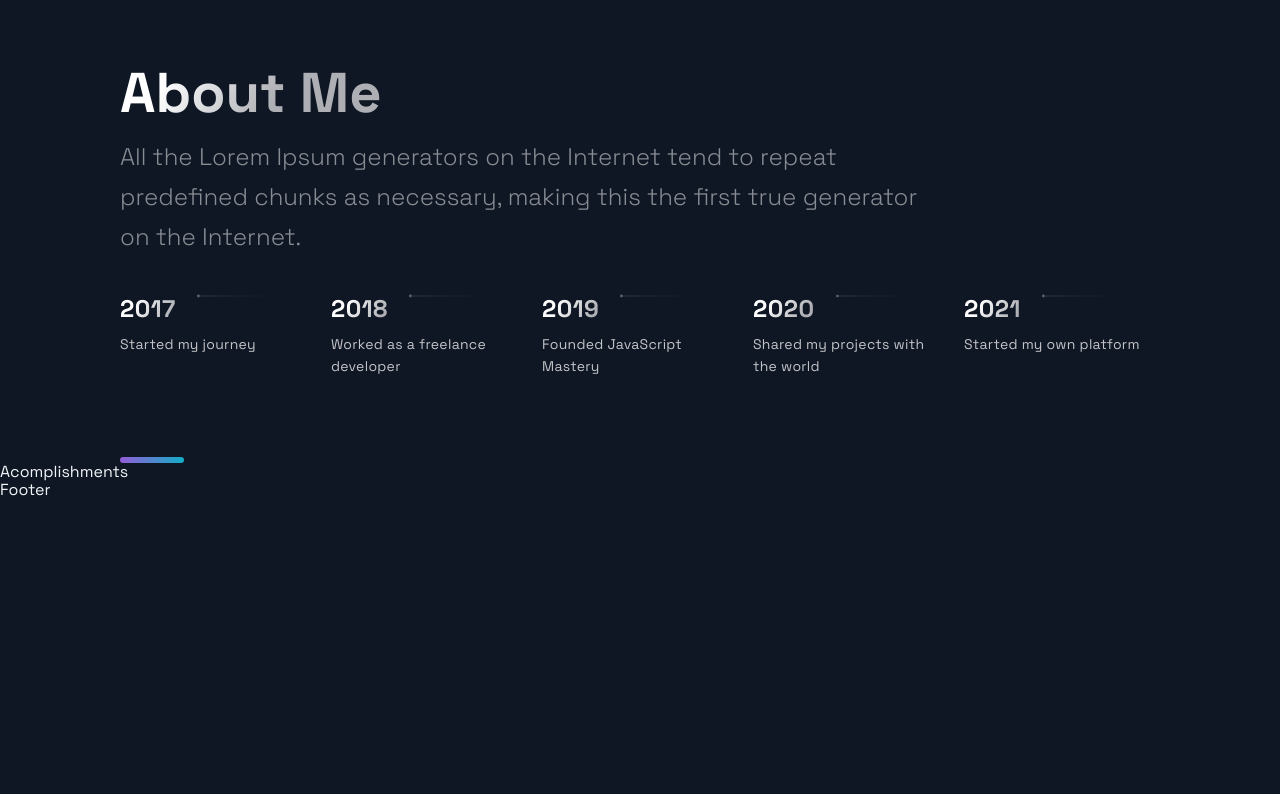
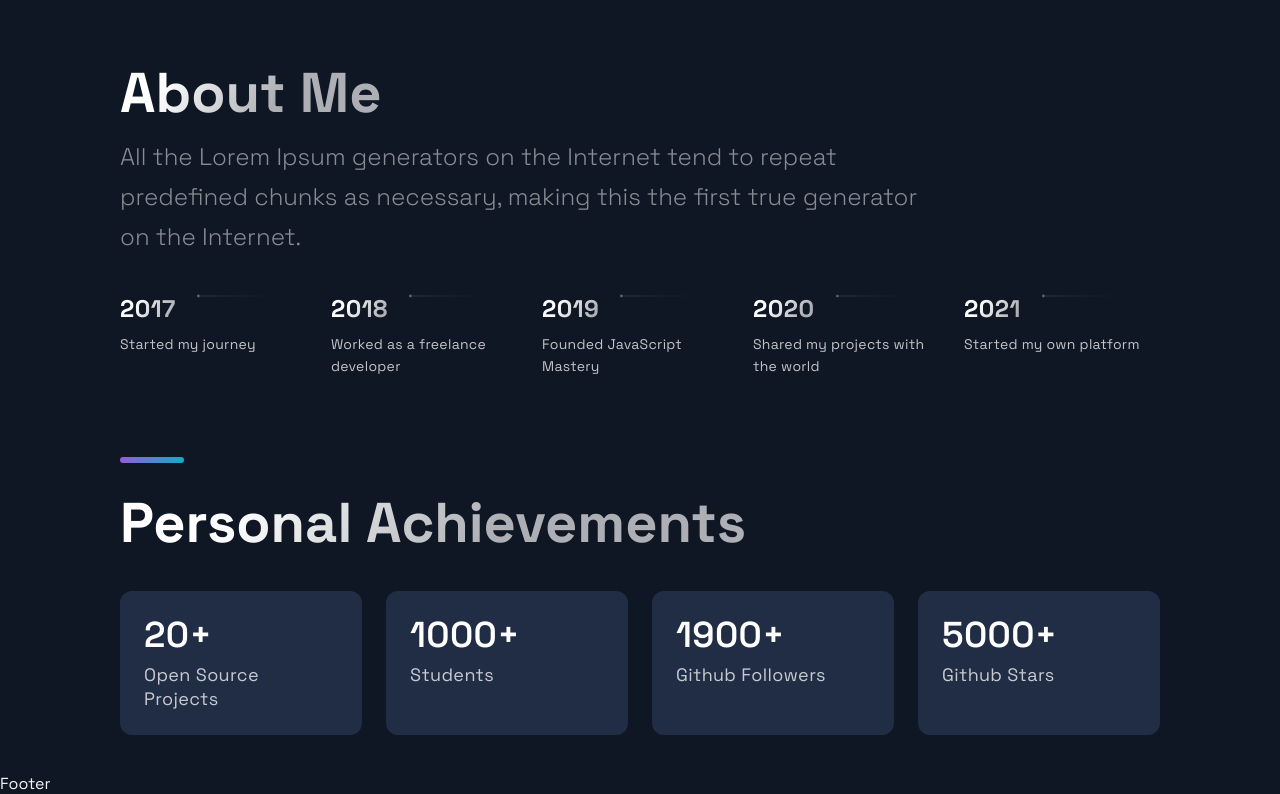
Before and after one commit to yougonnagetyours/my-developer-portfolio, a Next.js app: page / in a window 1280 px wide. Shown: the part 2644-3438 px from the top of the page. Before the commit the page ends 3144 px from the top, so only its background shows below. Built offline with nearby package versions, Linux system fonts and the light colour scheme.

Commit message:
Acomplishments almost done

```diff
--- a/src/components/Acomplishments/Acomplishments.js
+++ b/src/components/Acomplishments/Acomplishments.js
@@ -11,9 +11,17 @@ const data = [
 ];
 
 const Acomplishments = () => (
-  <div>
-    Acomplishments
-  </div>
+  <Section>
+    <SectionTitle>Personal Achievements</SectionTitle>
+    <Boxes>
+      {data.map((card, index) => (
+        <Box key={index}>
+          <BoxNum>{card.number}+</BoxNum>
+          <BoxText>{card.text}</BoxText>
+        </Box>
+      ))}
+    </Boxes>
+  </Section>
 );
 
 export default Acomplishments;
```
Also changed, not shown: src/components/TimeLine/TimeLine.js (line endings or trailing spaces).
